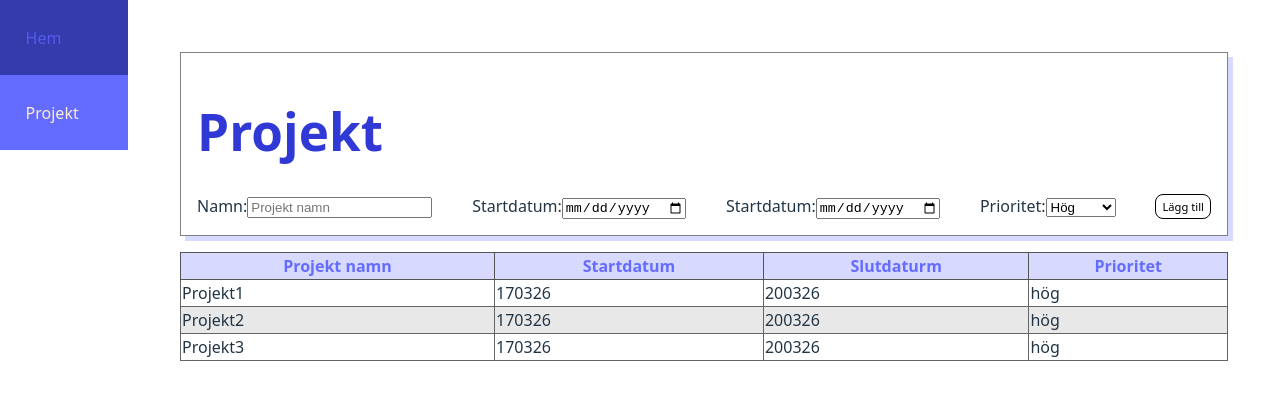
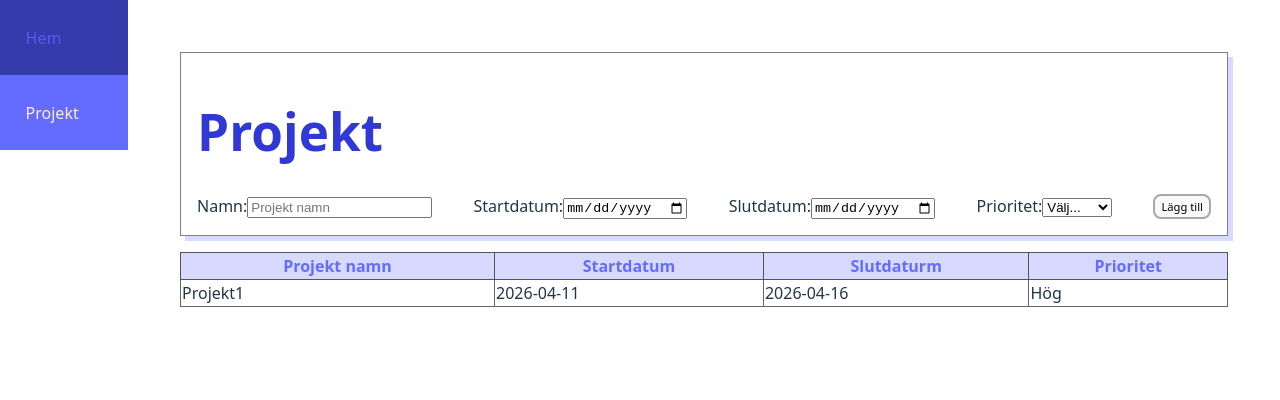
Before and after one commit to a23lisjo/examensarbete_artefakt, a React (Vite) app in the folder React applikation/react_projekthanterare/: page /projekt in a window 1280 px wide. Shown: the top 400 px of the page. Built offline with nearby package versions, Linux system fonts and the light colour scheme; data requests are answered from the project's data file.

Commit message:
Logik för att skicka och hämta data till och från JSON filen (json-server)

```diff
--- a/React applikation/react_projekthanterare/db.json
+++ b/React applikation/react_projekthanterare/db.json
@@ -1,13 +1,13 @@
 {
-  "posts": [
-    { "id": "1", "title": "a title", "views": 100 },
-    { "id": "3", "title": "another title", "views": 200 }
+  "projekt": [
+    {
+      "namn": "Projekt1",
+      "startDatum": "2026-04-11",
+      "slutDatum": "2026-04-16",
+      "prioritet": "Hög",
+      "id": "CiBd8DZ7ugQ"
+    }
+
   ],
-  "comments": [
-    { "id": "1", "text": "a comment about post 1", "postId": "1" },
-    { "id": "3", "text": "another comment about post 1", "postId": "1" }
-  ],
-  "profile": {
-    "name": "typicode"
-  }
+  "$schema": "./node_modules/json-server/schema.json"
 }
--- a/React applikation/react_projekthanterare/src/components/ObjektForm.jsx
+++ b/React applikation/react_projekthanterare/src/components/ObjektForm.jsx
@@ -1,25 +1,73 @@
-function ObjetkForm(){
+import React, {useState} from "react"
+
+const ObjektForm = ({onSubmit}) => {
+    const [formData, setFormData] = useState({
+        namn:"",
+        startDatum:"",
+        slutDatum:"",
+        prioritet:""
+    })
+    const handleSubmit = (e) =>{
+        e.preventDefault()
+        console.log(formData)
+        onSubmit(formData);
+
+        fetch("http://localhost:3000/projekt", {
+            method:'POST',
+            headers: {"Content-Type":"application/json"},
+            body: JSON.stringify(formData)
+        }).then (()=>{
+            console.log("Data added")
+        })
+         setFormData({ namn: "", startDatum: "", slutDatum: "", prioritet: "" });
+    }
+
     return(
-        <form>
+        <form onSubmit={handleSubmit}>
             <label>Namn:
-                <input type="text" placeholder="Projekt namn" />
+                <input
+                    onChange={(e) => setFormData({...formData, namn:e.target.value})}
+                    name="namn"
+                    value={formData.namn}
+                    type="text"
+                    placeholder="Projekt namn"
+                />
             </label>
             <label>Startdatum:
-                <input type="date" placeholder="Startdatum" />
+                <input
+                    onChange={(e) => setFormData({...formData, startDatum:e.target.value})}
+                    name="startDatum"
+                    value={formData.startDatum}
+                    type="date"
+                    placeholder="Startdatum"
+                />
             </label>
-            <label>Startdatum:
-                <input type="date" placeholder="Slutdatum" />
+            <label>Slutdatum:
+                <input
+                    onChange={(e) => setFormData({...formData, slutDatum:e.target.value})}
+                    name="slutDatum"
+                    value={formData.slutDatum}
+                    type="date"
+                    placeholder="Slutdatum"
+                />
             </label>
             <label>Prioritet:
-                <select name="priority" id="priority">
-                    <option value="high">Hög</option>
-                    <option value="medium">Medium</option>
-                    <option value="low">Låg</option>
+                <select
+                    onChange={(e) => setFormData({...formData, prioritet:e.target.value})}
+                    name="prioritet" value={formData.prioritet}
+                    id="prioritet"
+                >
+                    <option value="default">Välj...</option>
+                    <option value="Hög">Hög</option>
+                    <option value="Medium">Medium</option>
+                    <option value="Låg">Låg</option>
                 </select>
             </label>
 
             <button id="objektFormSubmitButton" type="submit">Lägg till</button>
         </form>
     )
+
 }
-export default ObjetkForm;
+
+export default ObjektForm;
--- a/React applikation/react_projekthanterare/src/components/ProjektObjekt.jsx
+++ b/React applikation/react_projekthanterare/src/components/ProjektObjekt.jsx
@@ -9,7 +9,5 @@ function ProjektObjekt({namn, startDatum, slutDatum, prioritet}){
             <td className= "projektObjekt">{prioritet}</td>
         </tr>
     )
-
 }
-
 export default ProjektObjekt;
--- a/React applikation/react_projekthanterare/src/pages/Projekt/Projekt.css
+++ b/React applikation/react_projekthanterare/src/pages/Projekt/Projekt.css
@@ -28,12 +28,6 @@ tr:hover{
     border: 1px solid rgb(100, 100, 100)
 }
 
-#objektFormSubmitButton{
-    background-color: white;
-    color: black;
-    border: 1px solid black;
-}
-
 #pageTitle{
     color:#3038d6;
 }
--- a/React applikation/react_projekthanterare/src/pages/Projekt/Projekt.jsx
+++ b/React applikation/react_projekthanterare/src/pages/Projekt/Projekt.jsx
@@ -1,13 +1,30 @@
 import "./Projekt.css"
 import ProjektObjekt from "@/components/ProjektObjekt.jsx";
 import ObjektForm from "@/components/ObjektForm.jsx";
+import React, {useState, useEffect} from "react"
+function Projekt(){
+    const [table, setTable] = useState([]);
 
-function Projekt(){
+    const handleAdd = (formData) =>{
+        console.log(formData)
+        setTable([...table,formData])
+    }
+    useEffect(()=>{
+        fetch('http://localhost:3000/projekt')
+            .then(res => {
+                return res.json();
+            })
+            .then((data)=> {
+                console.log (data)
+                setTable(data);
+            })
+
+    }, [])
     return(
         <div className="page">
             <div id="addProjektSection">
                 <h1 id="pageTitle">Projekt</h1>
-                <ObjektForm/>
+                <ObjektForm onSubmit={handleAdd}/>
             </div>
             <table id="projektTabell">
                 <thead>
@@ -19,24 +36,14 @@ function Projekt(){
                     </tr>
                 </thead>
                 <tbody>
-                    <ProjektObjekt
-                        namn = "Projekt1"
-                        startDatum = "170326"
-                        slutDatum = "200326"
-                        prioritet = "hög"
-                    />
-                    <ProjektObjekt
-                        namn = "Projekt2"
-                        startDatum = "170326"
-                        slutDatum = "200326"
-                        prioritet = "hög"
-                    />
-                    <ProjektObjekt
-                        namn = "Projekt3"
-                        startDatum = "170326"
-                        slutDatum = "200326"
-                        prioritet = "hög"
-                    />
+                    {table.map((t, index) => (
+                        <ProjektObjekt
+                        key={index}
+                        namn={t.namn}
+                        startDatum={t.startDatum}
+                        slutDatum={t.slutDatum}
+                        prioritet={t.prioritet} />
+                    ))}
                 </tbody>
             </table>
         </div>
```
Also changed, not shown: 1 other file (tests, documents, lock files or other folders).
